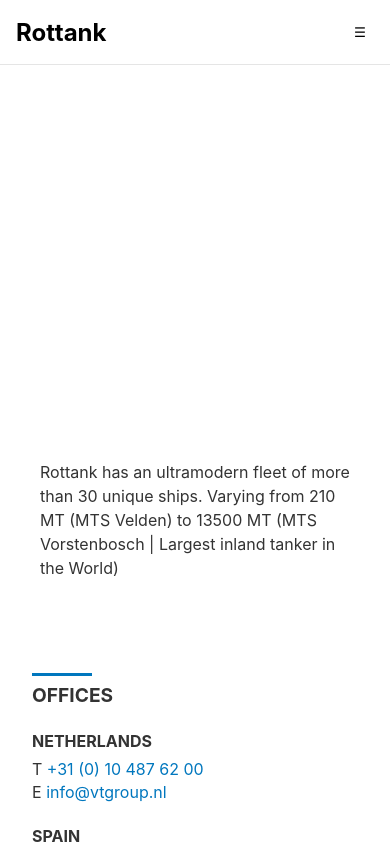
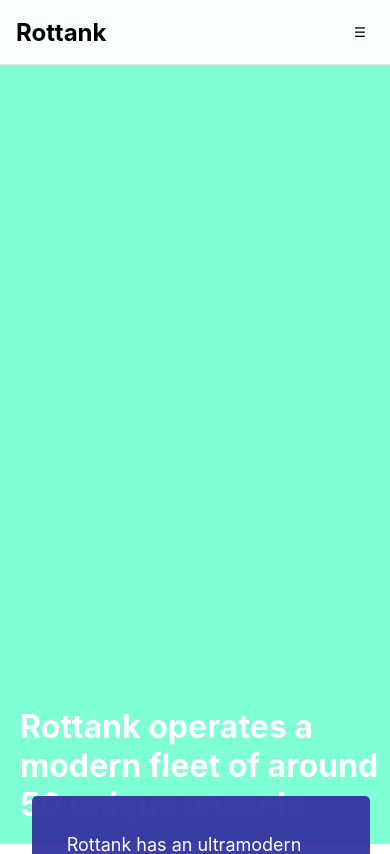
Before and after one commit to Dnaux-dev/rotank, a React (Create React App) app: page / in a window 390 px wide. Shown: the top 854 px of the page. Built offline with nearby package versions, Linux system fonts and the light colour scheme; the HTML template or start-up script is replaced by a standard one.

Commit message:
new update

```diff
--- a/src/pages/About/About.css
+++ b/src/pages/About/About.css
@@ -0,0 +1,137 @@
+.hero-section {
+    position: relative;
+    height: 100vh;
+    width: 100%;
+    /* background-image: url('../assets/hero-bg.jpg'); */
+    background-size: cover;
+    background-position: center;
+    /* test*/
+    background-color: aquamarine;
+    margin-bottom: 40%;
+  }
+
+  .hero-overlay {
+    position: absolute;
+    width: 100%;
+    height: 100%;
+    display: flex;
+    flex-direction: column;
+    justify-content: flex-end;
+    padding-bottom: 40px;
+  }
+
+  .hero-overlay h2 {
+    color: #fff;
+    font-size: 42px;
+    font-weight: bold;
+    text-align: left;
+    margin: 0 0 20px 80px;
+    max-width: 800px;
+  }
+
+  .info-box {
+    position: absolute;
+    top: 90%;
+    left: 3%;
+    border-radius: 5px;
+    background: rgba(54, 54, 161, 0.966);
+    margin-left: 80px;
+    padding: 35px;
+    max-width: 700px;
+  }
+  .info-box h3{
+    color: #fff;
+    font-size: 20px;
+    line-height: 1.5;
+    margin: 0;
+    padding-bottom: 20px;
+  }
+
+  .info-box p {
+    color: #fff;
+    font-size: 18px;
+    line-height: 1.5;
+    margin: 0;
+  }
+  /* .core-values h3 {
+    font-size: 1.2rem;
+    font-weight: bold;
+    margin-bottom: 1.5rem;
+    position: relative;
+  }
+  .core-values::before {
+    content: '';
+    position: absolute;
+    top: 10px;
+    left: 0;
+    width: 60px;
+    height: 3px;
+  }
+
+  .core-values:nth-child(1) ::before {
+    background-color: #0077be;
+  }
+
+  .core-values:nth-child(2) ::before {
+    background-color: #0077be;
+  }
+
+  .core-values:nth-child(3) ::before {
+    background-color: #97c93d;
+  }
+
+  .core-values:nth-child(4) ::before {
+    background-color: #000;
+  }
+ */
+
+.core-values .color-bar {
+    display: grid;
+    grid-template-columns: repeat(4, 1fr);
+    gap: 2rem;
+    margin-bottom: 3rem;
+    color: black;
+
+  }
+  .core-vlaues .color-bar ::before{
+    content: '';
+    /* position: absolute; */
+    top: 10px;
+    left: 0;
+    width: 60px;
+    height: 30px;
+
+  }
+    .core-values:nth-child(1) .color-bar ::before {
+        background-color: #0077be;
+    }
+    .core-values:nth-child(2) .color-bar ::before {
+        background-color: #0077be;
+    }
+    .core-values:nth-child(3) .color-bar ::before {
+        background-color: #97c93d;
+    }
+    .core-values:nth-child(4) .color-bar ::before {
+        background-color: #000;
+    }
+
+
+
+
+
+
+
+
+
+  /* Responsive adjustments */
+  @media (max-width: 768px) {
+    .hero-overlay h1 {
+      font-size: 32px;
+      margin-left: 20px;
+    }
+
+    .info-box {
+      margin-left: 20px;
+      margin-right: 20px;
+    }
+  }
--- a/src/pages/About/About.js
+++ b/src/pages/About/About.js
@@ -1,8 +1,36 @@
 import React from 'react'
+import './About.css'
 
 function About() {
   return (
-    <div>About</div>
+    <div className="hero-section">
+    <div className="hero-overlay">
+      <h2>Rottank operates a modern fleet of around 50 unique vessels</h2>
+      <div className="info-box">
+        <h3>
+        VT is an independent company with committed employees. Many have been living a maritime existence from generation to generation.</h3>
+        <p>
+          Rottank has an ultramodern fleet of more than 30 unique ships.
+          Varying from 210 MT (MTS Velden) to 13500 MT (MTS Vorstenbosch | Largest inland
+          tanker in the World)
+        </p>
+      </div>
+    </div>
+    <div className='core-values'>
+    <hr className='color-bar'></hr>
+    </div>
+    <div className='core-values'>
+    <hr className='color-bar'></hr>
+    </div>
+    <div className='core-values'>
+    <hr className='color-bar'></hr>
+    </div>
+    <div className='core-values'>
+    <hr className='color-bar'></hr>
+    </div>
+
+
+  </div>
   )
 }
 
```
